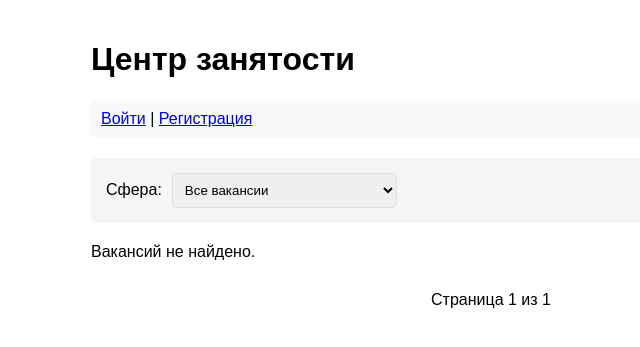
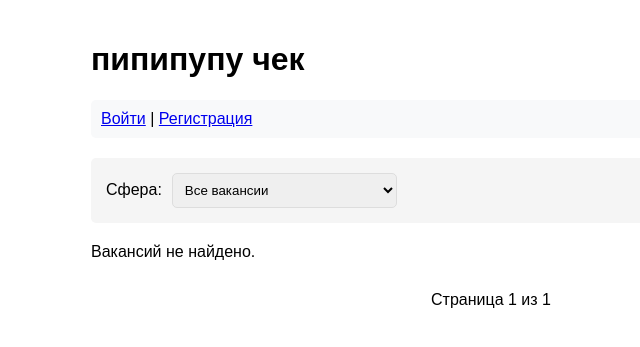
Before and after one commit to Sorebebe/work, a Django app: page / in a window 1280 px wide. Shown: the top 347 px of the page, without its empty margins (149-789 px from the left). Run offline with Django 4.2, Linux system fonts and the light colour scheme; data that the repository does not hold is empty.

```diff
--- a/vacancies/templates/vacancies/vacancy_list.html
+++ b/vacancies/templates/vacancies/vacancy_list.html
@@ -21,7 +21,7 @@
     </style>
 </head>
 <body>
-    <h1>Центр занятости</h1>
+    <h1>пипипупу чек</h1>
 
     <div class="user-panel">
         {% if user.is_authenticated %}
```
